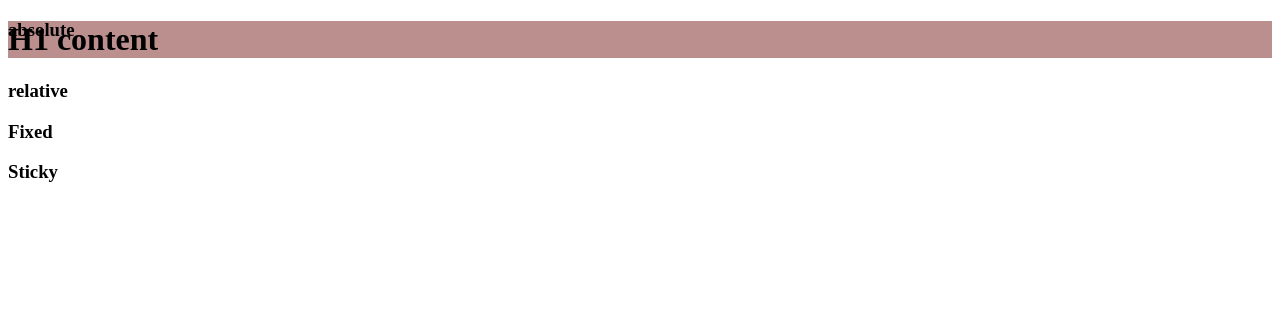
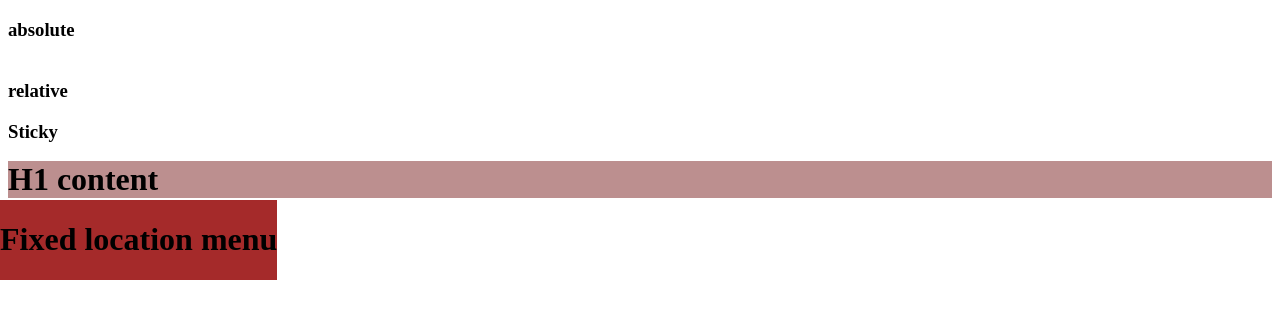
Before and after one commit to hainguyen9x4/html, a plain HTML site: page htmlF8/index6.html in a window 1280 px wide. Shown: the top 318 px of the page. Drawn offline with Linux system fonts and the light colour scheme.

Commit message:
Css position fixed: for menu content

```diff
--- a/htmlF8/index6.html
+++ b/htmlF8/index6.html
@@ -1,26 +1,36 @@
 <!DOCTYPE html>
-<html>
+<html style="height: 2000px;">
     <head>
         <title>Position</title>
         <style>
-            h1{
+            .h1-style{
                 position: relative;
-                top: 0px;
+                top: 140px;
                 background-color: rosybrown;
             }
             .h3style{
                 position: absolute;
                 top: 0px;
             }
+            .menu-style{
+                position:fixed;
+                top: 200px;
+                left: 0px;
+                right: opx;
+                background: brown;
+            }
         </style>
     </head>
     <body>
-        <h1>H1 content</h1>
+        <h1 class="h1-style">H1 content</h1>
         <h3>relative</h3>
         <div class="h3style">
             <h3>absolute</h3>
         </div>
-        <h3>Fixed</h3>
+        <div class="menu-style">
+            <h1>Fixed location menu</h1>
+        </div>
+
         <h3>Sticky</h3>
     </body>
 </html>
```
